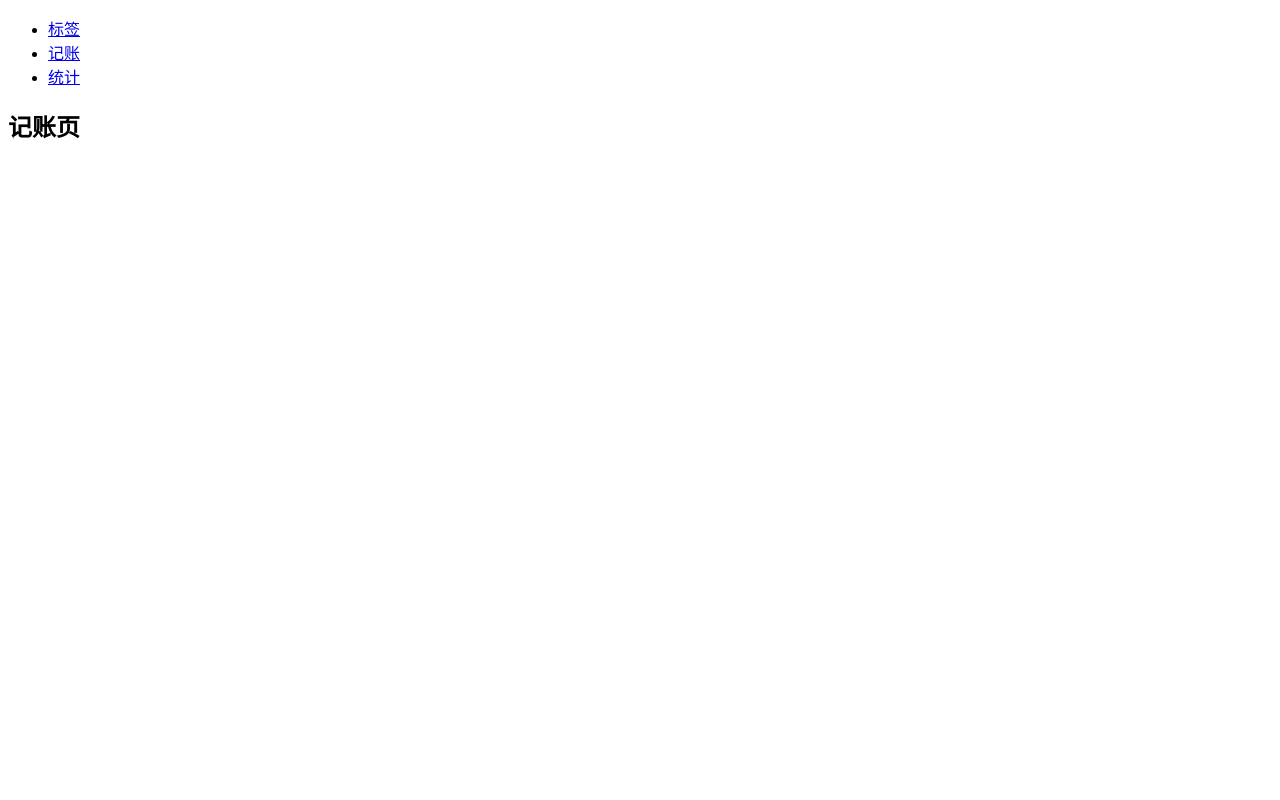
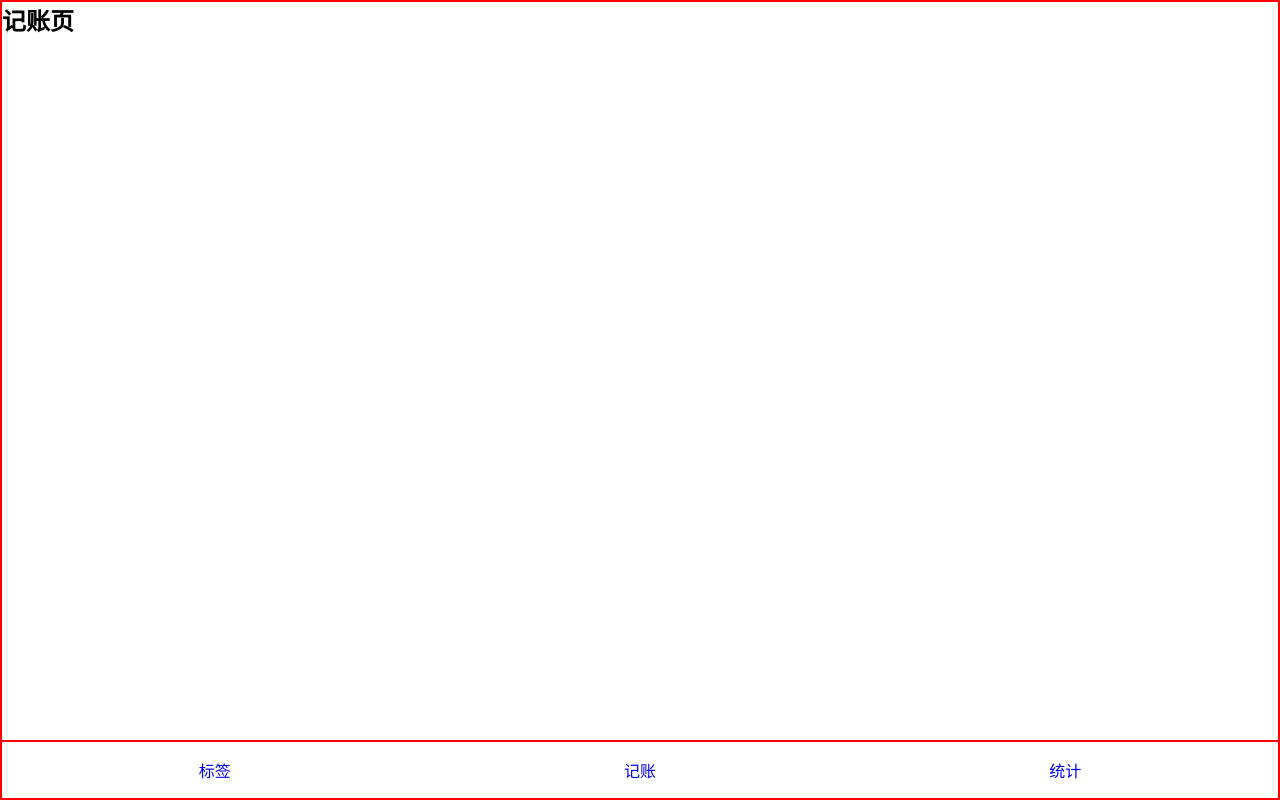
Before and after one commit to mumu111111/HiMoney, a React (Create React App) app: page /#/money in a window 1280 px wide. Built offline with nearby package versions, Linux system fonts and the light colour scheme; the HTML template or start-up script is replaced by a standard one.

Commit message:
'导航栏布局'

```diff
--- a/src/App.tsx
+++ b/src/App.tsx
@@ -1,4 +1,5 @@
 import React from 'react';
+import './index.scss';
 import {
   HashRouter as Router,
   Switch,
@@ -6,12 +7,53 @@
   Link,
   Redirect
 } from "react-router-dom";
+import styled from 'styled-components';
 
+const Wrapper = styled.div`
+  border: 1px solid red;
+  min-height: 100vh;
+  display: flex;
+  flex-direction: column;
+`
+const Main = styled.div`
+  border: 1px solid red;
+  flex-grow: 1;
+  overflow: auto;
+`
+const Nav = styled.nav`
+  border: 1px solid red;
+  > ul {
+    display: flex;
+    > li {
+      width: 33.3333%;
+      text-align: center;
+      padding: 16px;
+    }
+  }
+`
 function App() {
   return (
     <Router>
-      <div>
-        <nav>
+      <Wrapper>
+        <Main>
+          <Switch>
+            <Route path="/money">
+              <Money />
+            </Route>
+            <Route path="/statistics">
+              <Statistics />
+            </Route>
+            <Route path="/tags">
+              <Tags />
+            </Route>
+            <Redirect exact from="/" to="/money" />
+            <Route path="*">
+              <NoMatch />
+            </Route>
+          </Switch>
+        </Main>
+
+        <Nav>
           <ul>
             <li>
               <Link to="/tags">标签</Link>
@@ -23,26 +65,8 @@
               <Link to="/statistics">统计</Link>
             </li>
           </ul>
-        </nav>
-
-        {/* A <Switch> looks through its children <Route>s and
-            renders the first one that matches the current URL. */}
-        <Switch>
-          <Route path="/money">
-            <Money />
-          </Route>
-          <Route path="/statistics">
-            <Statistics />
-          </Route>
-          <Route path="/tags">
-            <Tags />
-          </Route>
-          <Redirect exact from="/" to="/money" />
-          <Route path="*">
-            <NoMatch />
-          </Route>
-        </Switch>
-      </div>
+        </Nav>
+      </Wrapper>
     </Router>
   );
 }
--- /dev/null
+++ b/src/index.scss
@@ -0,0 +1,9 @@
+// 公共样式
+@import-normalize;
+
+*{margin: 0; padding: 0; box-sizing: border-box;}
+*::before{box-sizing: border-box;}
+*::after{box-sizing: border-box;}
+
+ul>li{list-style: none;}
+a{text-decoration: none;}
```
